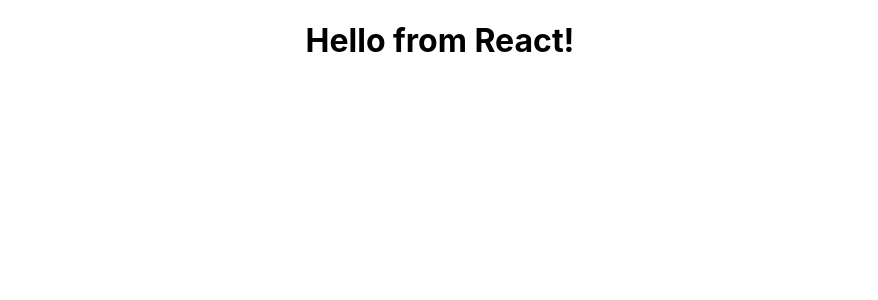
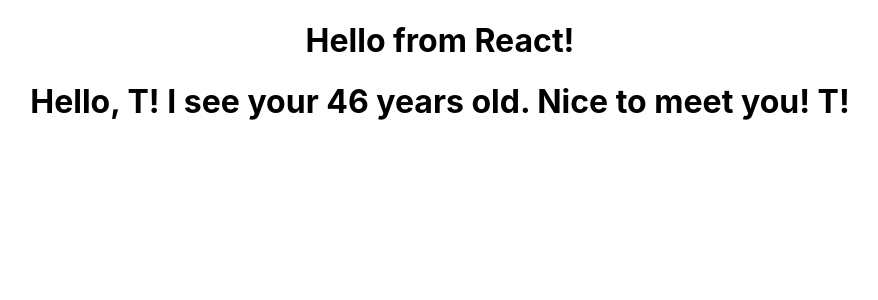
Before and after one commit to TaherCCG/jsx-react, a React (Create React App) app in the folder my-app/: page / in a window 1280 px wide. Shown: the top 300 px of the page, without its empty margins (200-1078 px from the left). Built offline with nearby package versions, Linux system fonts and the light colour scheme.

Commit message:
Add: Props

```diff
--- a/my-app/src/App.js
+++ b/my-app/src/App.js
@@ -1,11 +1,13 @@
 // import logo from './logo.svg';
 import './App.css';
 import FunctionalGreeting from './components/FunctionalGreeting';
+import FunctionalGreetingWithProps from './components/FunctionalGreetingWithProps';
 
 function App() {
   return (
     <div className="App">
       <FunctionalGreeting/>
+      <FunctionalGreetingWithProps greeting="Nice to meet you!" name="T" age="46" />
     </div>
   );
 }
--- /dev/null
+++ b/my-app/src/components/FunctionalGreetingWithProps.js
@@ -0,0 +1,11 @@
+import React from "react";
+
+// function FunctionalGreeting() {
+//     return <h1>Hello from T using React!</h1>
+// }
+const FunctionalGreetingWithProps = (props) => {
+    console.log(props);
+    return <h1>Hello, {props.name}! I see your {props.age} years old. {props.greeting} {props.name}!</h1>;
+};
+
+export default FunctionalGreetingWithProps;
```
